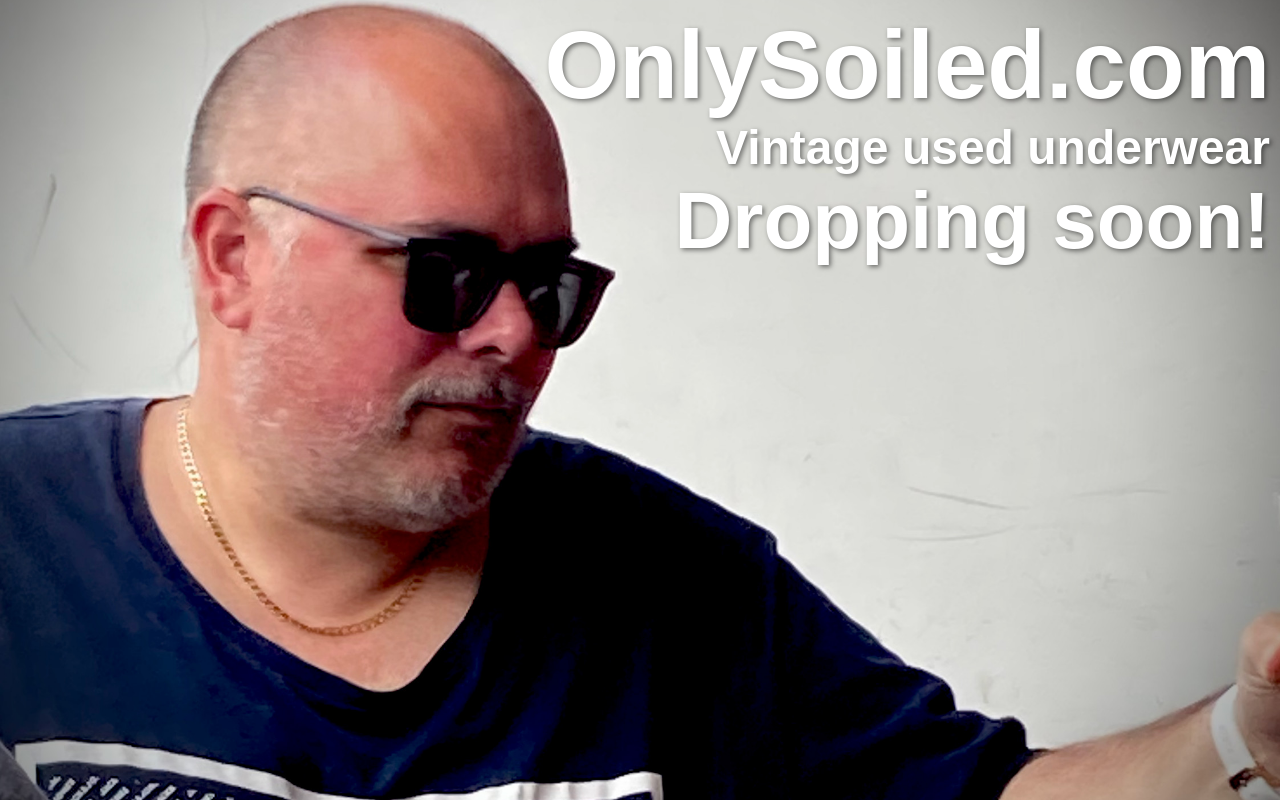
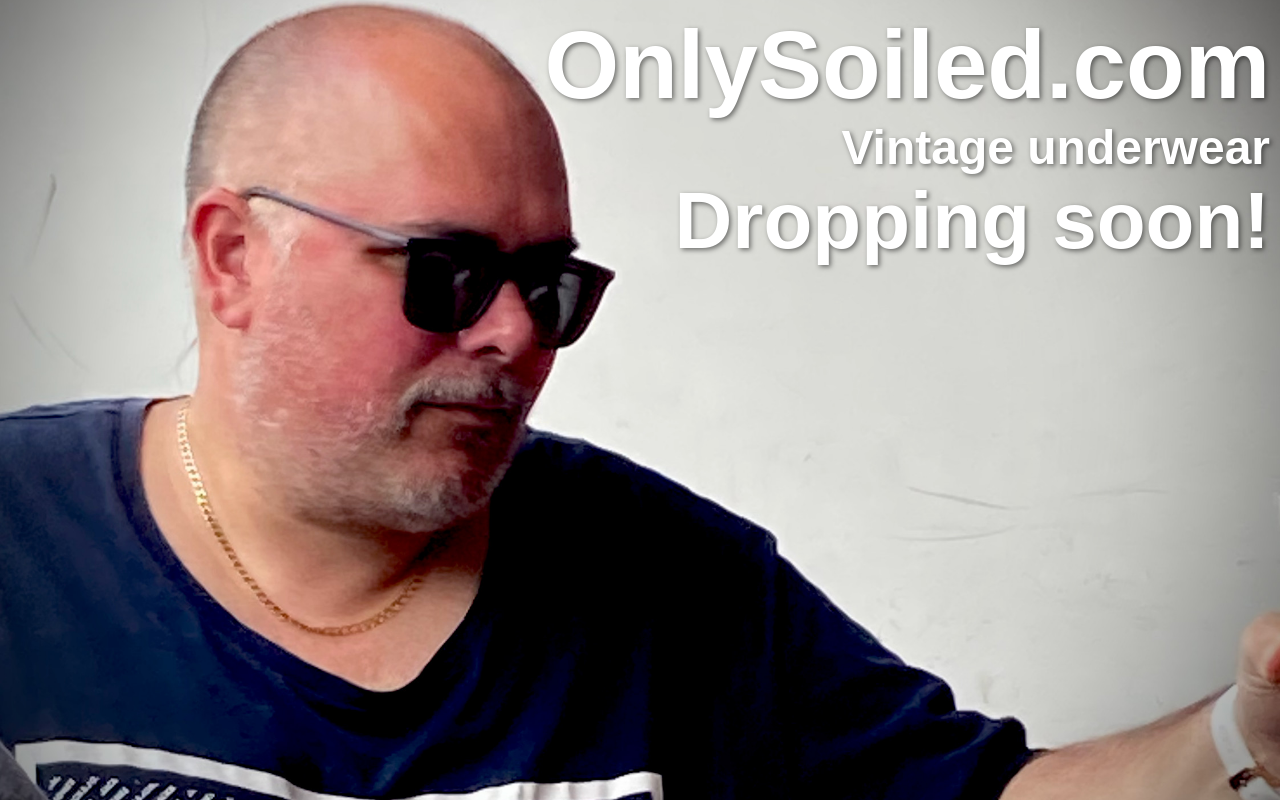
Before and after one commit to stucoates/OnlySoiled, a plain HTML site: page index.html in a window 1280 px wide. Drawn offline with Linux system fonts and the light colour scheme.

Commit message:
Update index.html

```diff
--- a/index.html
+++ b/index.html
@@ -29,7 +29,7 @@ body {
 
 <div class="title">
 OnlySoiled.com<br />
-<font size='50%'>Vintage used underwear<br /></font>
+<font size='75%'>Vintage underwear<br /></font>
 <small>Dropping soon!</small>
 </div>
 
```
